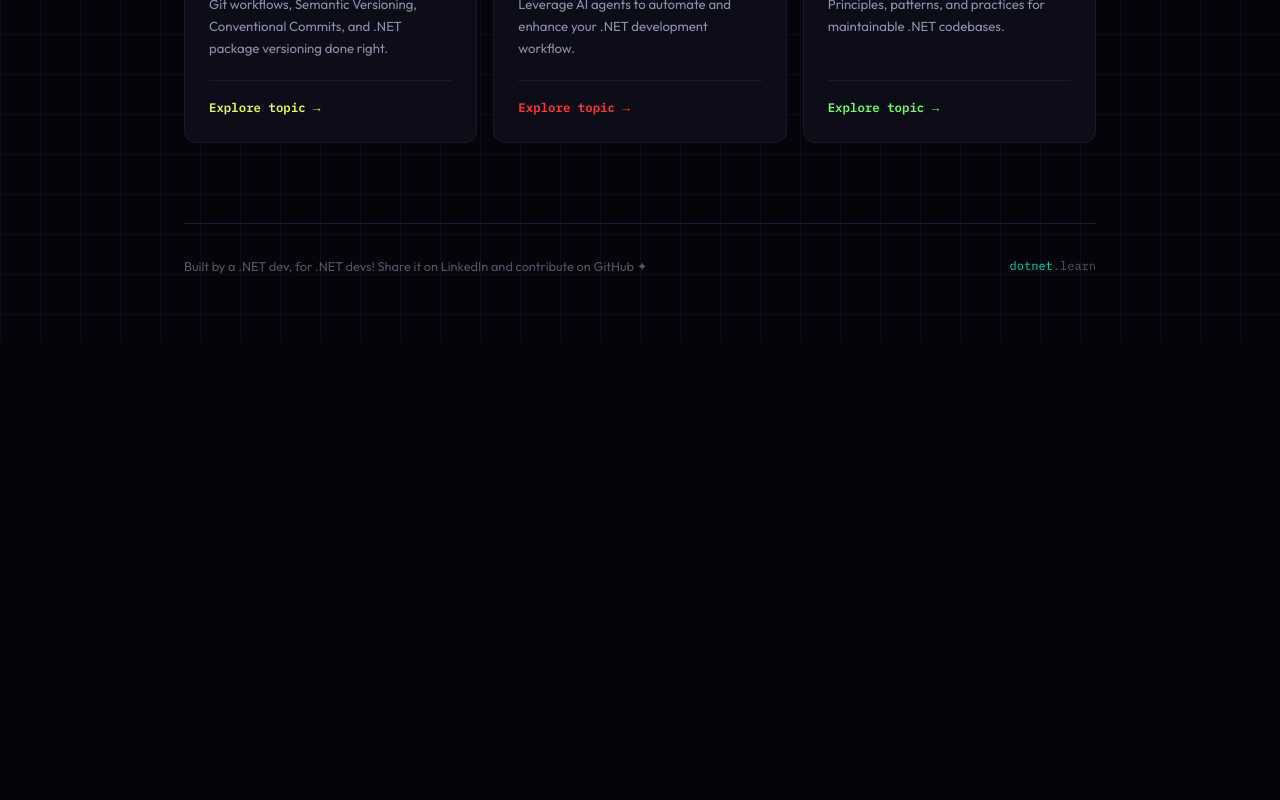
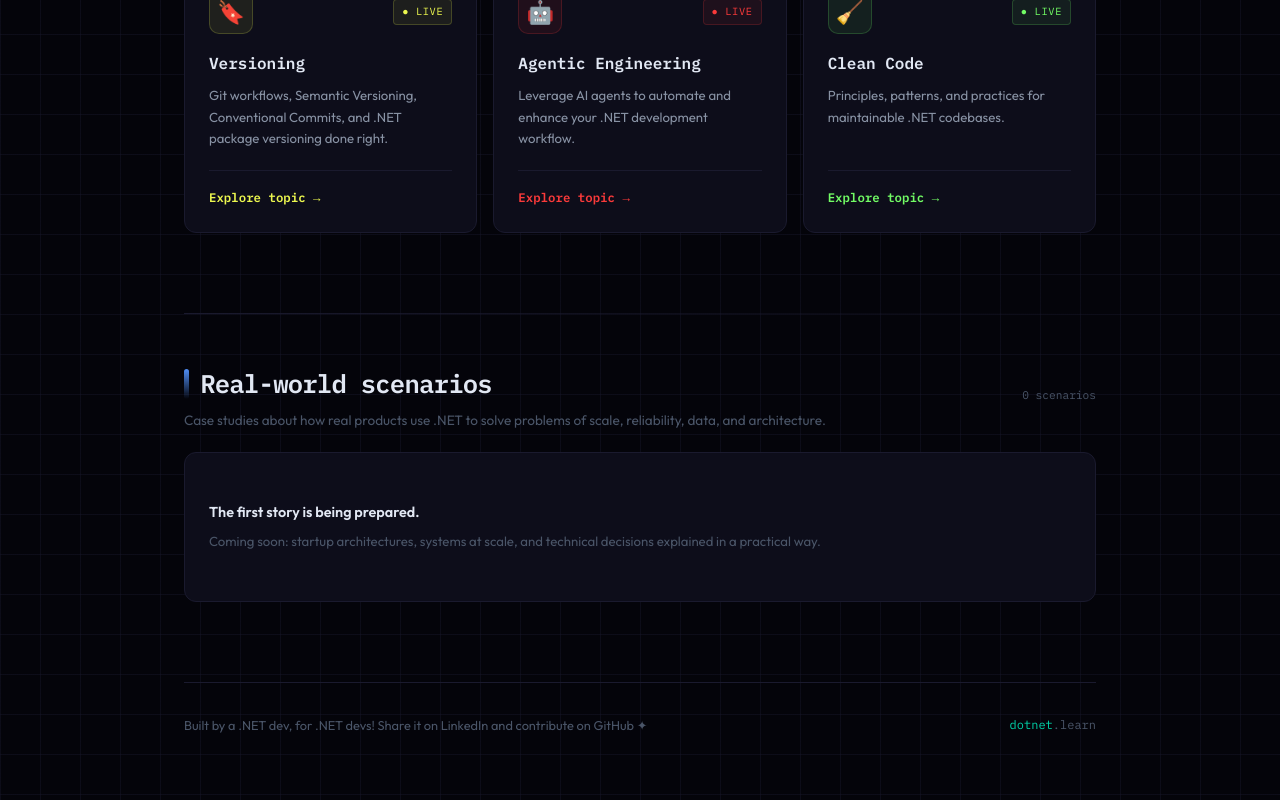
Before and after one commit to edumacielp/dotnet-learn, a Next.js app: page /en in a window 1280 px wide. Shown: the part 2783-3583 px from the top of the page. Before the commit the page ends 3124 px from the top, so only its background shows below. Built offline with nearby package versions, Linux system fonts and the light colour scheme.

Commit message:
feat: add Real-World Scenarios section

```diff
--- a/app/[lang]/page.tsx
+++ b/app/[lang]/page.tsx
@@ -1,5 +1,5 @@
 import Link from 'next/link';
-import { ALL_TOPICS, TOPIC_CATEGORIES } from '@/lib/content';
+import { ALL_TOPICS, TOPIC_CATEGORIES, REAL_WORLD_SCENARIOS } from '@/lib/content';
 import { getTranslation } from '@/lib/i18n';
 import TopicCard from '@/components/content/TopicCard';
 
@@ -200,6 +200,27 @@ export default async function HomePage({ params }: Props) {
           </div>
         </div>
 
+        {/* Normal topics */}
+        <div id="topics" style={{ scrollMarginTop: '80px' }}>
+          <div style={{ marginBottom: '1.25rem' }}>
+            <h2 style={{
+              display: 'flex', alignItems: 'center', gap: '0.7rem',
+              fontFamily: 'IBM Plex Mono, monospace', fontSize: '1.6rem', fontWeight: 700,
+              letterSpacing: '-0.03em', color: 'var(--text-primary)',
+            }}>
+              <span style={{
+                width: '5px', height: '30px', borderRadius: '3px', flexShrink: 0,
+                background: 'linear-gradient(180deg, var(--accent-primary), transparent)',
+              }} />
+              {activeLang === 'pt-br' ? 'Tópicos de aprendizado' : 'Learning topics'}
+            </h2>
+            <p style={{ color: 'var(--text-muted)', fontSize: '0.85rem', marginTop: '0.25rem' }}>
+              {activeLang === 'pt-br'
+                ? 'Conceitos e ferramentas que formam a base do desenvolvimento .NET.'
+                : 'Concepts and tools that form the foundation of .NET development.'}
+            </p>
+          </div>
+
         {/* Category index */}
         <nav
           aria-label={activeLang === 'pt-br' ? 'Categorias de tópicos' : 'Topic categories'}
@@ -292,6 +313,78 @@ export default async function HomePage({ params }: Props) {
             );
           })}
         </div>
+        </div>
+
+        <div style={{
+          height: '1px',
+          margin: '5rem 0 0',
+          background: 'linear-gradient(90deg, var(--border), transparent)',
+        }} />
+
+        {/* Real-world scenarios */}
+        <section id="real-world-scenarios" style={{ marginTop: '3rem', scrollMarginTop: '80px' }}>
+          <div style={{ display: 'flex', alignItems: 'baseline', justifyContent: 'space-between', gap: '1rem', marginBottom: '1.25rem', flexWrap: 'wrap' }}>
+            <div>
+              <h2 style={{
+                display: 'flex', alignItems: 'center', gap: '0.7rem',
+                fontFamily: 'IBM Plex Mono, monospace', fontSize: '1.6rem', fontWeight: 700,
+                letterSpacing: '-0.03em', color: 'var(--text-primary)',
+              }}>
+                <span style={{
+                  width: '5px', height: '30px', borderRadius: '3px', flexShrink: 0,
+                  background: 'linear-gradient(180deg, var(--accent-secondary), transparent)',
+                }} />
+                {activeLang === 'pt-br' ? 'Cenários do mundo real' : 'Real-world scenarios'}
+              </h2>
+              <p style={{ color: 'var(--text-muted)', fontSize: '0.85rem', lineHeight: 1.6, marginTop: '0.25rem', maxWidth: '650px' }}>
+                {activeLang === 'pt-br'
+                  ? 'Estudos de caso sobre como produtos reais usam .NET para resolver problemas de escala, confiabilidade, dados e arquitetura.'
+                  : 'Case studies about how real products use .NET to solve problems of scale, reliability, data, and architecture.'}
+              </p>
+            </div>
+            <span style={{ color: 'var(--text-muted)', fontFamily: 'IBM Plex Mono, monospace', fontSize: '0.7rem' }}>
+              {REAL_WORLD_SCENARIOS.length} {activeLang === 'pt-br' ? 'cenários' : 'scenarios'}
+            </span>
+          </div>
+
+          {REAL_WORLD_SCENARIOS.length === 0 ? (
+            <div style={{
+              background: 'var(--bg-card)', border: '1px solid var(--border)', borderRadius: '12px',
+              padding: '1.5rem', minHeight: '150px', display: 'flex', flexDirection: 'column', justifyContent: 'center',
+            }}>
+              <p style={{ color: 'var(--text-primary)', fontWeight: 600, fontSize: '0.9rem' }}>
+                {activeLang === 'pt-br' ? 'A primeira história está sendo preparada.' : 'The first story is being prepared.'}
+              </p>
+              <p style={{ color: 'var(--text-muted)', fontSize: '0.825rem', lineHeight: 1.7, marginTop: '0.35rem', maxWidth: '620px' }}>
+                {activeLang === 'pt-br'
+                  ? 'Em breve: arquiteturas de startups, sistemas em grande escala e decisões técnicas explicadas de forma prática.'
+                  : 'Coming soon: startup architectures, systems at scale, and technical decisions explained in a practical way.'}
+              </p>
+            </div>
+          ) : (
+            <div style={{ display: 'grid', gridTemplateColumns: 'repeat(auto-fill, minmax(280px, 1fr))', gap: '1rem' }}>
+              {REAL_WORLD_SCENARIOS.map((scenario) => {
+                const info = scenario[activeLang as 'en' | 'pt-br'];
+                const card = (
+                  <TopicCard
+                    icon={scenario.icon}
+                    title={info.title}
+                    description={info.description}
+                    color={scenario.color}
+                    status={scenario.status}
+                    ctaLabel={scenario.status === 'available' ? t.home.explore : t.home.comingSoon}
+                  />
+                );
+
+                return scenario.status === 'available' ? (
+                  <Link key={scenario.slug} href={`/${activeLang}/scenario/${scenario.slug}`} style={{ textDecoration: 'none' }}>
+                    {card}
+                  </Link>
+                ) : <div key={scenario.slug}>{card}</div>;
+              })}
+            </div>
+          )}
+        </section>
 
         {/* Footer note */}
         <div style={{
--- a/lib/content.ts
+++ b/lib/content.ts
@@ -1,4 +1,4 @@
-import type { Topic, QuizQuestion, TopicCategory } from '@/types';
+import type { Topic, QuizQuestion, TopicCategory, RealWorldScenario } from '@/types';
 
 export const TOPIC_CATEGORIES: Array<{
   id: TopicCategory;
@@ -319,3 +319,7 @@ export const ALL_TOPICS = [
     'pt-br': { title: 'Código Limpo', description: 'Princípios, padrões e práticas para bases de código .NET sustentáveis.' },
   },
 ];
+
+// Scenarios intentionally have their own catalog. Add metadata here when the
+// first case study is ready, then add its content loader alongside the topics.
+export const REAL_WORLD_SCENARIOS: RealWorldScenario[] = [];
--- a/types/index.ts
+++ b/types/index.ts
@@ -6,6 +6,15 @@ export interface Topic {
   status: 'available' | 'coming-soon';
   color: string;
   sections: Section[];
+}
+
+export interface RealWorldScenario {
+  slug: string;
+  icon: string;
+  color: string;
+  status: 'available' | 'coming-soon';
+  en: { title: string; description: string };
+  'pt-br': { title: string; description: string };
 }
 
 export type TopicCategory = 'csharp' | 'architecture' | 'cloud-devops' | 'engineering-practice';
```
